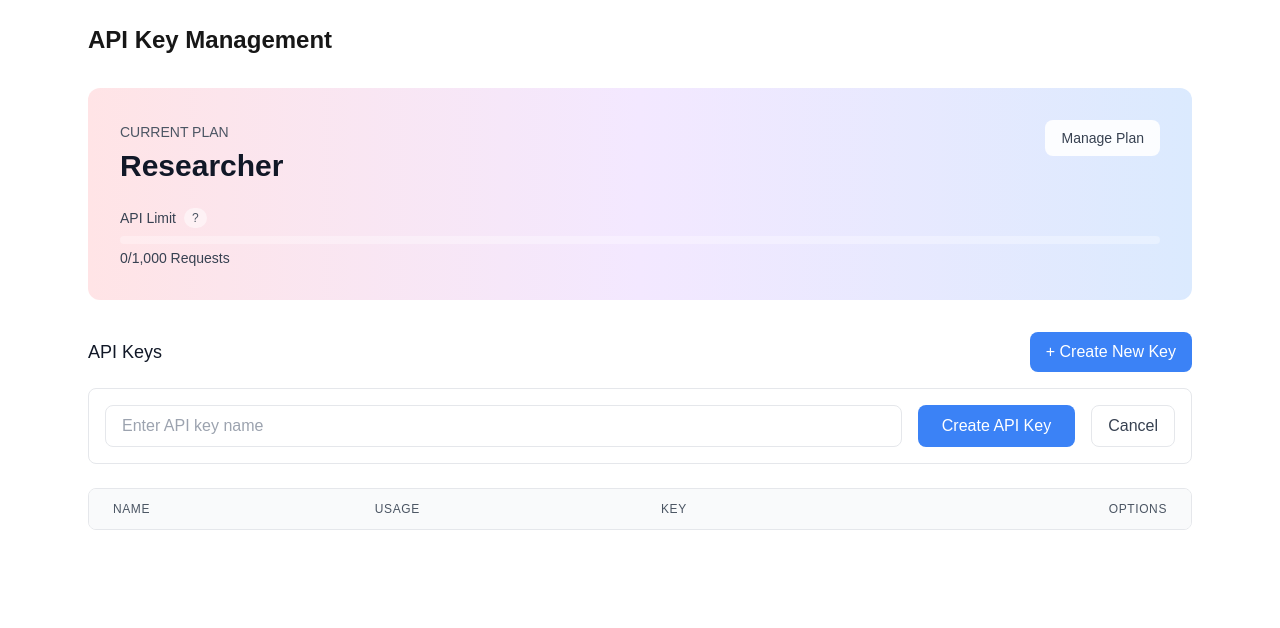
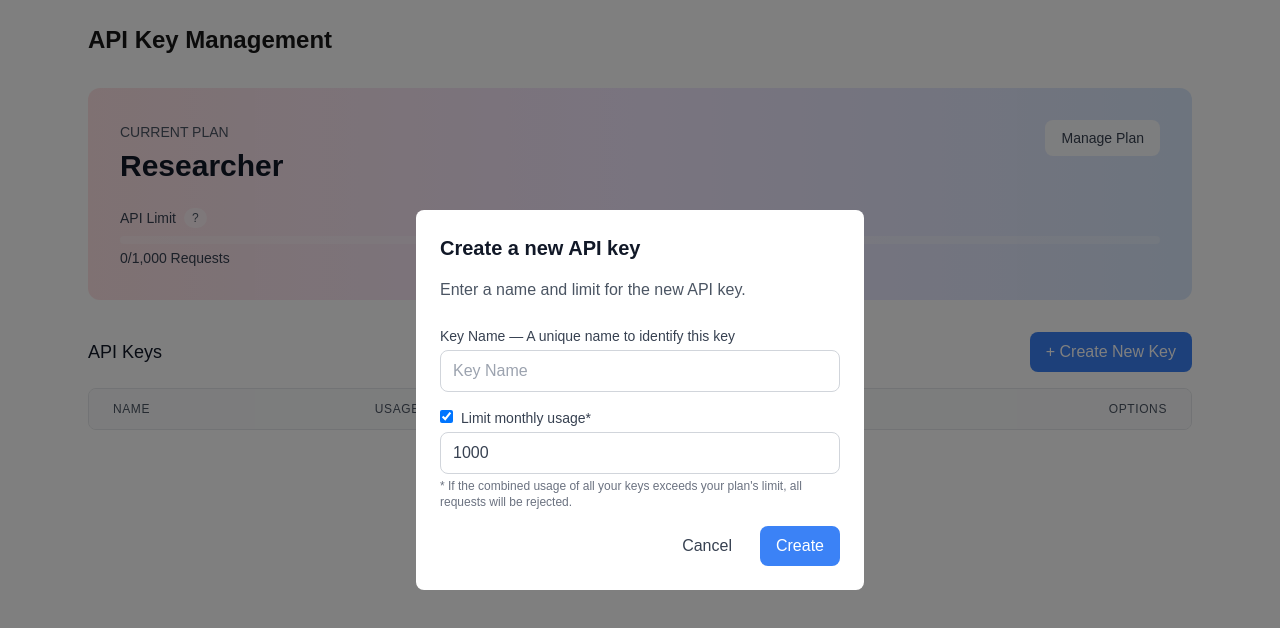
Before and after one commit to xzhan211/cursor-course, a Next.js app: page /dashboard in a window 1280 px wide. Both pictures are taken after a click on the button "+ Create New Key". Shown: the top 628 px of the page. Built offline with nearby package versions, Linux system fonts and the light colour scheme.

Commit message:
finish the UI

```diff
--- a/app/api/keys/route.js
+++ b/app/api/keys/route.js
@@ -13,7 +13,7 @@ export async function GET() {
 export async function POST(request) {
   try {
     const body = await request.json();
-    const { name } = body;
+    const { name, monthlyLimit } = body;
 
     if (!name) {
       return NextResponse.json(
@@ -26,6 +26,7 @@ export async function POST(request) {
       id: uuidv4(),
       name,
       key: `sk_${uuidv4().replace(/-/g, '')}`,
+      monthlyLimit: monthlyLimit || 1000,
       createdAt: new Date().toISOString(),
     };
 
--- a/components/ApiKeyManager.jsx
+++ b/components/ApiKeyManager.jsx
@@ -2,6 +2,7 @@
 
 import { useState, useEffect } from 'react';
 import { toast } from 'react-hot-toast';
+import CreateApiKeyModal from './CreateApiKeyModal';
 
 // Simple SVG icons as components
 const EyeIcon = () => (
@@ -38,7 +39,7 @@ const TrashIcon = () => (
 export default function ApiKeyManager() {
   const [apiKeys, setApiKeys] = useState([]);
   const [isLoading, setIsLoading] = useState(true);
-  const [newKeyName, setNewKeyName] = useState('');
+  const [isModalOpen, setIsModalOpen] = useState(false);
   const [isCreating, setIsCreating] = useState(false);
   const [editingKey, setEditingKey] = useState(null);
   const [editName, setEditName] = useState('');
@@ -60,9 +61,8 @@ export default function ApiKeyManager() {
     }
   };
 
-  const createApiKey = async (e) => {
-    e.preventDefault();
-    if (!newKeyName.trim()) {
+  const createApiKey = async ({ name, monthlyLimit }) => {
+    if (!name.trim()) {
       toast.error('Please enter a key name');
       return;
     }
@@ -72,13 +72,13 @@ export default function ApiKeyManager() {
       const response = await fetch('/api/keys', {
         method: 'POST',
         headers: { 'Content-Type': 'application/json' },
-        body: JSON.stringify({ name: newKeyName }),
+        body: JSON.stringify({ name, monthlyLimit }),
       });
       const data = await response.json();
 
       if (response.ok) {
         toast.success('API key created successfully');
-        setNewKeyName('');
+        setIsModalOpen(false);
         fetchApiKeys();
       } else {
         throw new Error(data.message || 'Failed to create API key');
@@ -199,39 +199,18 @@ export default function ApiKeyManager() {
         <div className="flex justify-between items-center mb-4">
           <h3 className="text-lg font-medium text-gray-900">API Keys</h3>
           <button
-            onClick={() => document.getElementById('createKeyForm').classList.remove('hidden')}
+            onClick={() => setIsModalOpen(true)}
             className="px-4 py-2 bg-blue-500 text-white rounded-lg hover:bg-blue-600 transition-all"
           >
             + Create New Key
           </button>
         </div>
 
-        {/* Create Key Form - Updated colors */}
-        <form id="createKeyForm" onSubmit={createApiKey} className="hidden mb-6 p-4 border rounded-lg bg-white">
-          <div className="flex gap-4">
-            <input
-              type="text"
-              value={newKeyName}
-              onChange={(e) => setNewKeyName(e.target.value)}
-              placeholder="Enter API key name"
-              className="flex-1 px-4 py-2 border rounded-lg focus:outline-none focus:ring-2 focus:ring-blue-500 text-gray-700"
-            />
-            <button
-              type="submit"
-              disabled={isCreating}
-              className="px-6 py-2 bg-blue-500 text-white rounded-lg hover:bg-blue-600 transition-all disabled:opacity-50"
-            >
-              {isCreating ? 'Creating...' : 'Create API Key'}
-            </button>
-            <button
-              type="button"
-              onClick={() => document.getElementById('createKeyForm').classList.add('hidden')}
-              className="px-4 py-2 border rounded-lg hover:bg-gray-50 text-gray-700"
-            >
-              Cancel
-            </button>
-          </div>
-        </form>
+        <CreateApiKeyModal
+          isOpen={isModalOpen}
+          onClose={() => setIsModalOpen(false)}
+          onSubmit={createApiKey}
+        />
 
         {/* API Keys Table - Updated colors */}
         <div className="border rounded-lg overflow-hidden bg-white">
--- /dev/null
+++ b/components/CreateApiKeyModal.jsx
@@ -0,0 +1,90 @@
+'use client';
+
+import { useState, useEffect } from 'react';
+
+export default function CreateApiKeyModal({ isOpen, onClose, onSubmit, isCreating }) {
+  const [keyName, setKeyName] = useState('');
+  const [monthlyLimit, setMonthlyLimit] = useState('1000');
+
+  // Reset form when modal is opened or closed
+  useEffect(() => {
+    if (!isOpen) {
+      setKeyName('');
+      setMonthlyLimit('1000');
+    }
+  }, [isOpen]);
+
+  const handleSubmit = (e) => {
+    e.preventDefault();
+    onSubmit({ name: keyName, monthlyLimit: parseInt(monthlyLimit) });
+  };
+
+  if (!isOpen) return null;
+
+  return (
+    <div className="fixed inset-0 bg-black bg-opacity-50 flex items-center justify-center z-50">
+      <div className="bg-white rounded-lg w-full max-w-md p-6">
+        <h2 className="text-xl font-semibold text-gray-900 mb-4">Create a new API key</h2>
+        <p className="text-gray-600 mb-6">Enter a name and limit for the new API key.</p>
+
+        <form onSubmit={handleSubmit} className="space-y-4">
+          <div>
+            <label className="block text-sm font-medium text-gray-700 mb-1">
+              Key Name — A unique name to identify this key
+            </label>
+            <input
+              type="text"
+              value={keyName}
+              onChange={(e) => setKeyName(e.target.value)}
+              placeholder="Key Name"
+              className="w-full px-3 py-2 border border-gray-300 rounded-lg focus:outline-none focus:ring-2 focus:ring-blue-500 text-gray-700"
+              required
+              disabled={isCreating}
+            />
+          </div>
+
+          <div>
+            <label className="block text-sm font-medium text-gray-700 mb-1">
+              <input
+                type="checkbox"
+                className="mr-2 rounded border-gray-300 text-blue-600 focus:ring-blue-500"
+                checked
+                readOnly
+              />
+              Limit monthly usage*
+            </label>
+            <input
+              type="number"
+              value={monthlyLimit}
+              onChange={(e) => setMonthlyLimit(e.target.value)}
+              className="w-full px-3 py-2 border border-gray-300 rounded-lg focus:outline-none focus:ring-2 focus:ring-blue-500 text-gray-700"
+              required
+              disabled={isCreating}
+            />
+            <p className="mt-1 text-xs text-gray-500">
+              * If the combined usage of all your keys exceeds your plan's limit, all requests will be rejected.
+            </p>
+          </div>
+
+          <div className="flex justify-end gap-3 mt-6">
+            <button
+              type="button"
+              onClick={onClose}
+              className="px-4 py-2 text-gray-700 hover:bg-gray-50 rounded-lg transition-colors"
+              disabled={isCreating}
+            >
+              Cancel
+            </button>
+            <button
+              type="submit"
+              disabled={isCreating}
+              className="px-4 py-2 bg-blue-500 text-white rounded-lg hover:bg-blue-600 transition-colors disabled:opacity-50"
+            >
+              {isCreating ? 'Creating...' : 'Create'}
+            </button>
+          </div>
+        </form>
+      </div>
+    </div>
+  );
+}
```
